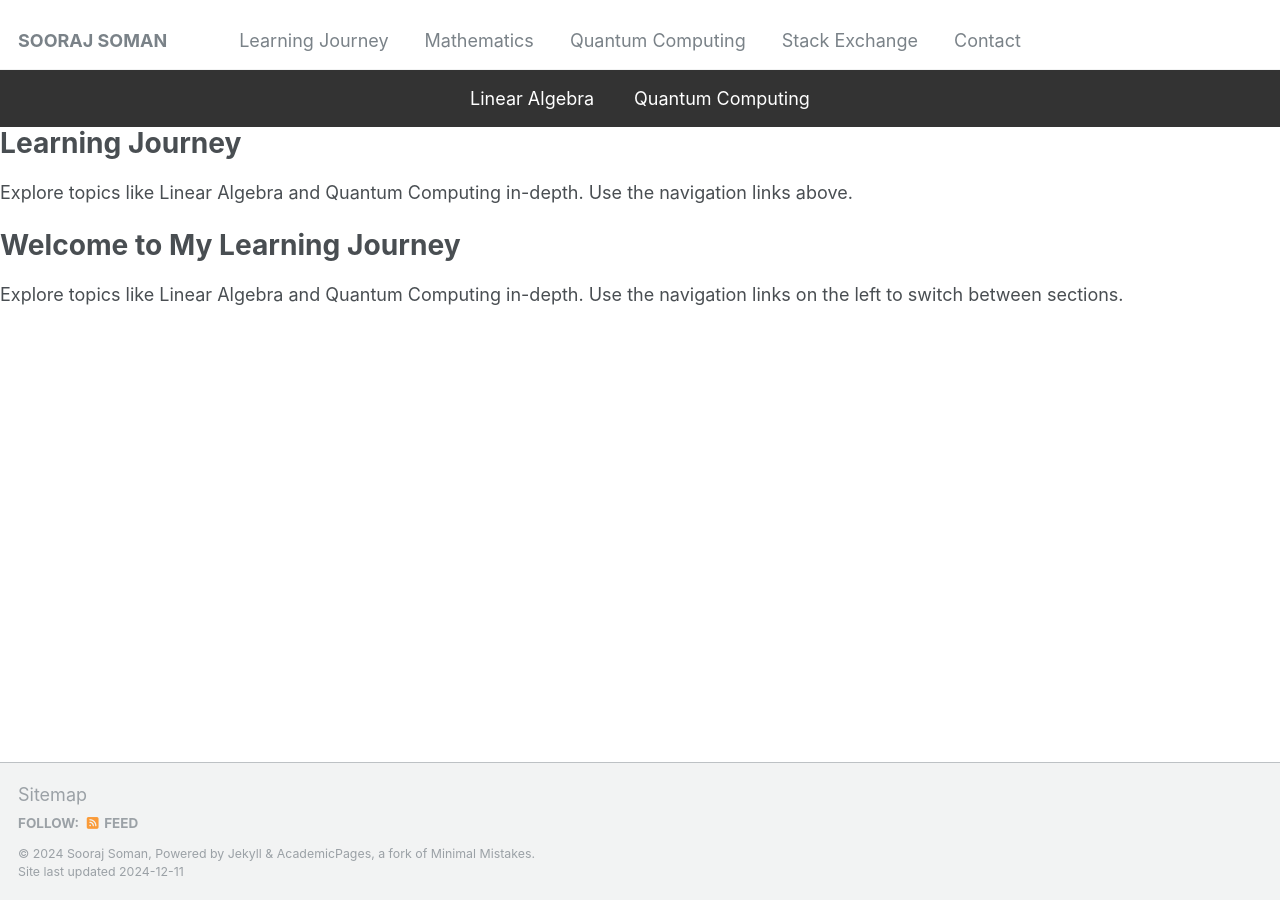
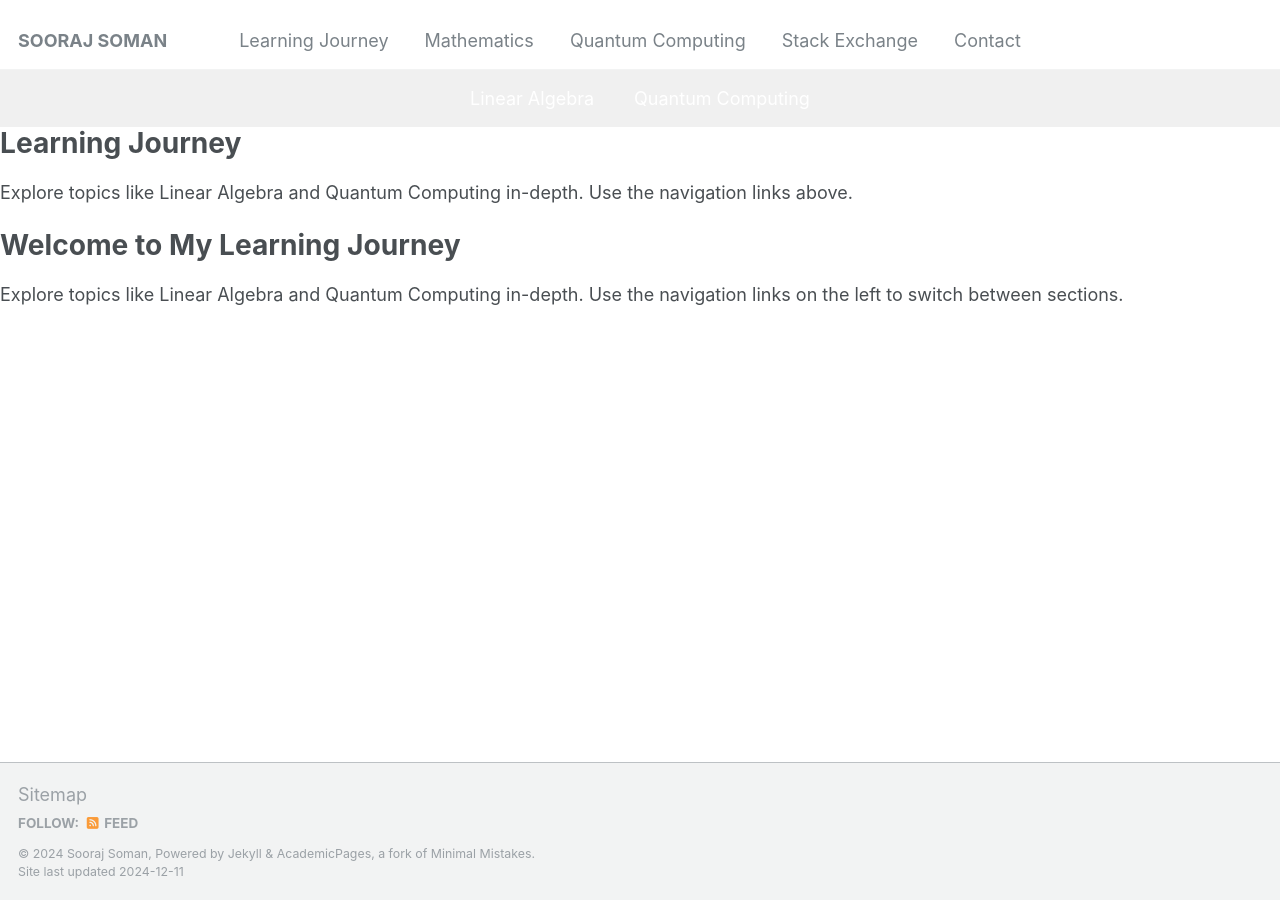
Before and after one commit to soorajss1729/soorajss1729.github.io, a Jekyll site: the page built from _learning/learning.md, in a window 1280 px wide. Built offline with Jekyll 4.4.1, drawn with Linux system fonts in a browser that asks for light colours.

Commit message:
Update main.scss

```diff
--- a/assets/css/main.scss
+++ b/assets/css/main.scss
@@ -47,7 +47,7 @@
   justify-content: center;
   align-items: center;
   gap: 20px; /* Space between the links */
-  background-color: #333; /* Gray bar */
+  background-color: #f0f0f0; /* Gray bar */
   padding: 10px 0;
 }
 
```
